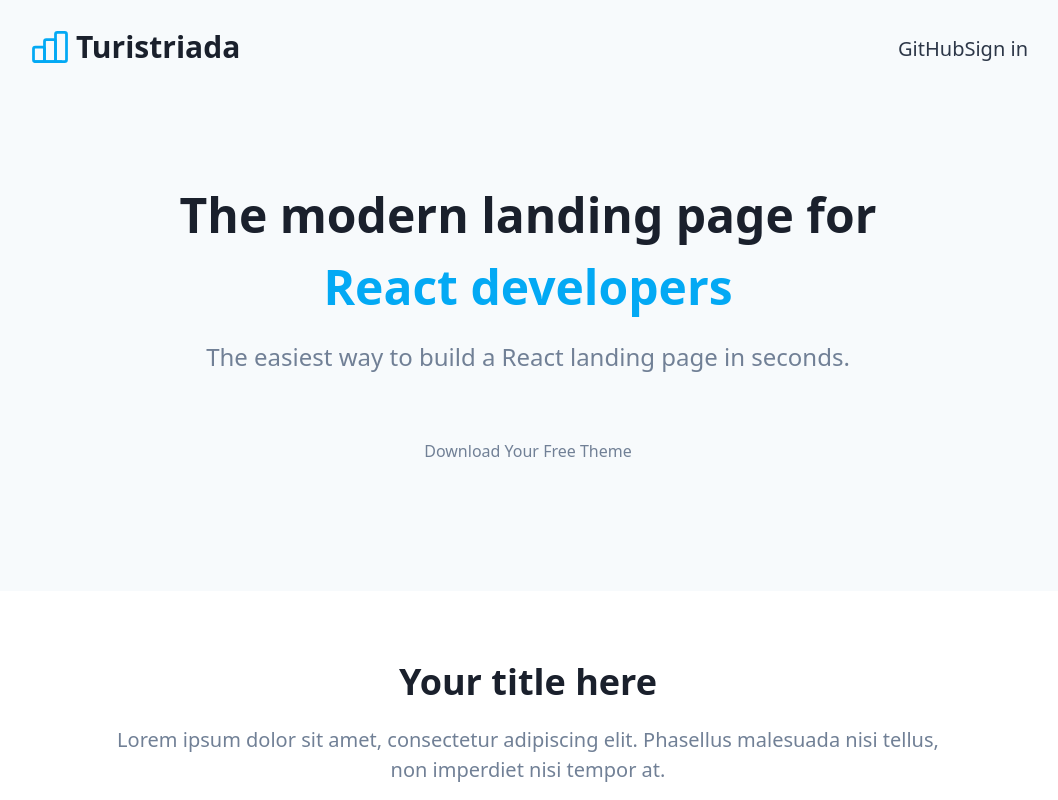
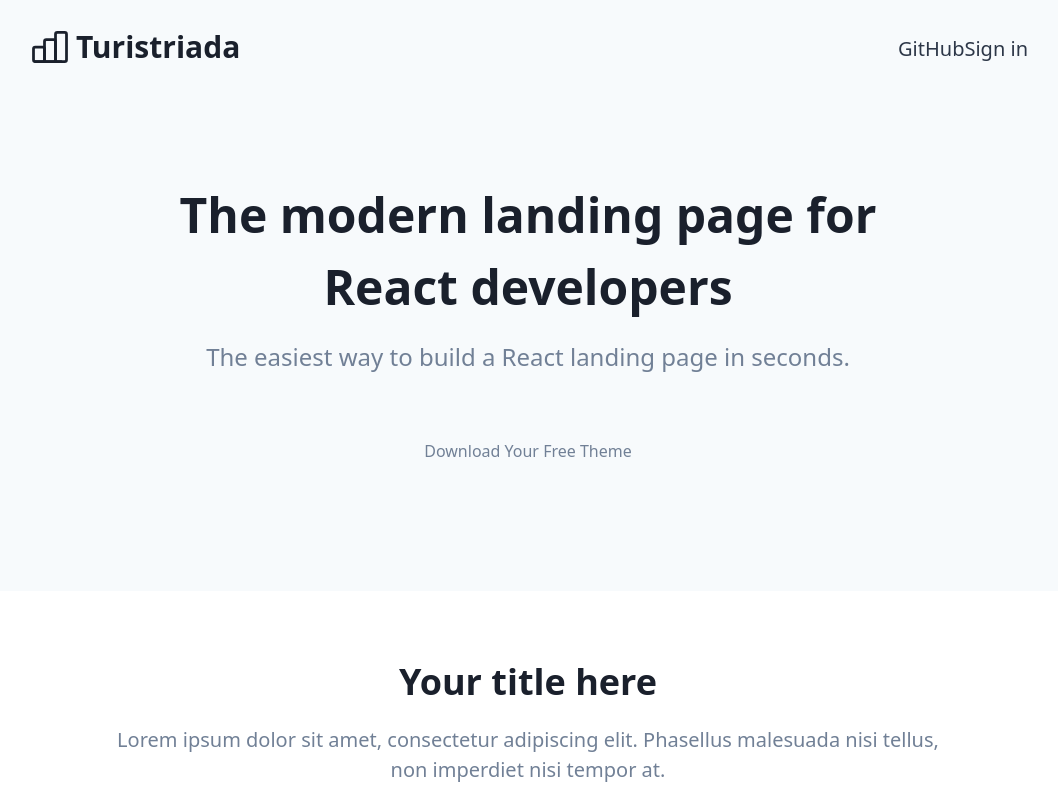
Before and after one commit to JohanRestrepo19/turistriada, a Next.js app: page / in a window 1280 px wide. Shown: the top 800 px of the page, without its empty margins (112-1170 px from the left). Built offline with nearby package versions, Linux system fonts and the light colour scheme.

Commit message:
style: add blurry-gradient-turistriada svg for background.

```diff
--- a/src/button/Button.tsx
+++ b/src/button/Button.tsx
@@ -32,11 +32,11 @@ const Button = (props: IButtonProps) => {
           }
 
           .btn-primary {
-            @apply text-white bg-primary-500;
+            @apply text-white bg-primary-base;
           }
 
           .btn-primary:hover {
-            @apply bg-primary-600;
+            @apply bg-accent;
           }
         `}
       </style>
--- a/tailwind.config.js
+++ b/tailwind.config.js
@@ -16,15 +16,14 @@ module.exports = {
     extend: {
       colors: {
         primary: {
-          100: '#E6F6FE',
-          200: '#C0EAFC',
-          300: '#9ADDFB',
-          400: '#4FC3F7',
-          500: '#03A9F4',
-          600: '#0398DC',
-          700: '#026592',
-          800: '#014C6E',
-          900: '#013349',
+          light: '#C8E6C9',
+          base: '#4CAF50',
+          dark: '#388E3C',
+        },
+        accent: '#009688',
+        text: {
+          primary: '#212121',
+          secondary: '#757575',
         },
         gray: {
           100: '#f7fafc',
```
Also changed, not shown: public/assets/images/blurry-gradient-turistriada.svg (added).
